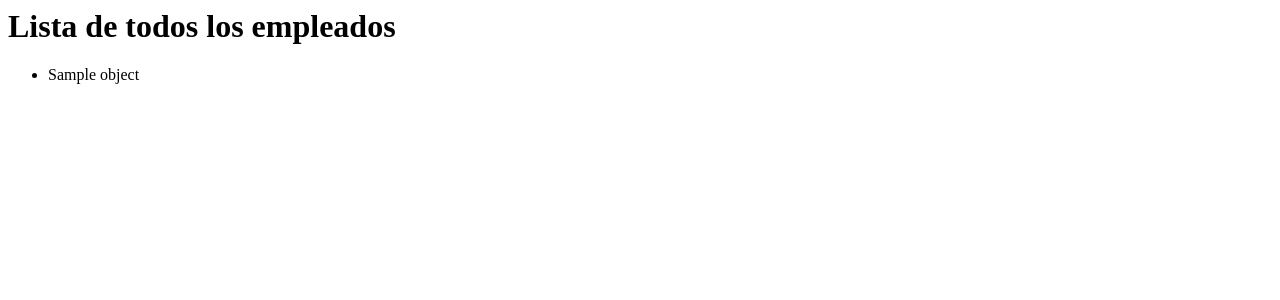
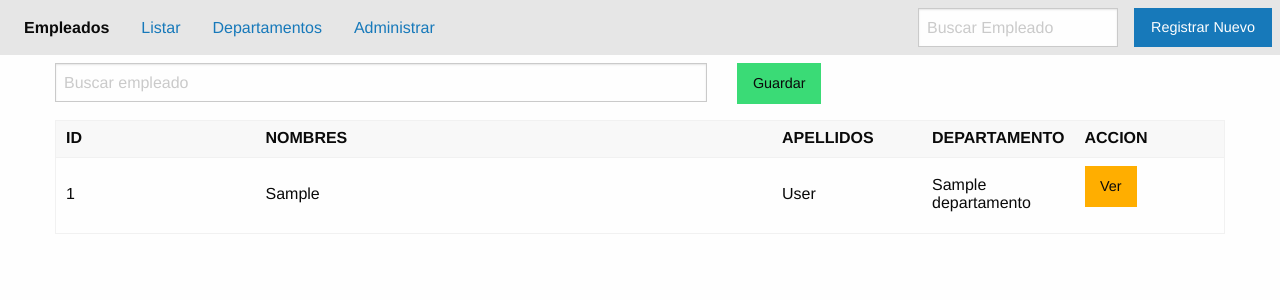
Before and after one commit to supereze/empleado, a Django app: template templates/persona/list_all.html in a window 1280 px wide. Shown: the top 300 px of the page. Run offline with Django 3.2, Linux system fonts and the light colour scheme; the template is opened without the code that fills it: most values are stand-ins (such as "Sample title", 1, 10 or a date in 2020); some libraries are stand-ins or nearby versions.

Commit message:
[feat] new elements inicio

```diff
--- a/applications/persona/urls.py
+++ b/applications/persona/urls.py
@@ -12,7 +12,7 @@ urlpatterns = [
     path('lista-by-job/<job>/', views.ListByJob.as_view()),
     path('buscar-empleado/', views.ListByKword.as_view()),
     path('lista-by-habilidades/<empleadoId>/', views.ListByHabilidades.as_view()),
-    path('ver-empleado/<pk>/', views.EmpleadoDetailView.as_view()),
+    path('ver-empleado/<pk>/', views.EmpleadoDetailView.as_view(), name='empleado_detail'),
     path('add-empleado/', views.EmpleadoCreateView.as_view()),
     path('success/', views.SuccessView.as_view(), name='correcto'),
     path('update-empleado/<pk>/', views.EmpleadoUpdateView.as_view(), name='modificar_empleado'),
--- a/templates/persona/list_all.html
+++ b/templates/persona/list_all.html
@@ -1,7 +1,45 @@
-<h1>Lista de todos los empleados</h1>
+{% extends 'base.html' %}
 
-<ul>
-    {% for e in object_list %}
-        <li>{{e}}</li>
-    {% endfor %}
-</ul>
+
+{% block content %}
+    {% include 'includes/header.html' %}
+    <div class="grid-container">
+        <div class="grid-x">
+            <h1 class="cell"></h1>
+            <form class="cell grid-x grid-margin-x" method="GET">
+                {% csrf_token %}
+                <div class="cell large-7">
+                    <input type="text" id="kword" name="kword" placeholder="Buscar empleado">
+                </div>
+                <div class="cell large-2">
+                    <button type="submit" class="success button">Guardar</button>
+                </div>
+            </form>
+            <div class="cell">
+                <table>
+                    <thead>
+                      <tr>
+                        <th width="200">ID</th>
+                        <th>NOMBRES</th>
+                        <th width="150">APELLIDOS</th>
+                        <th width="150">DEPARTAMENTO</th>
+                        <th width="150">ACCION</th>
+                      </tr>
+                    </thead>
+                    <tbody>
+                        {% for e in object_list %}
+                            <tr>
+                                <td>{{e.id}}</td>
+                                <td>{{e.first_name}}</td>
+                                <td>{{e.last_name}}</td>
+                                <td>{{e.departamento}}</td>
+                                <td><a class="button warning" href="{% url 'persona_app:empleado_detail' e.id %}">Ver</a></td>
+                            </tr>
+                        {% endfor %}
+
+                    </tbody>
+                  </table>
+            </div>
+        </div>
+    </div>
+{% endblock content %}
```
Also changed, not shown: applications/persona/views.py (+8 -1 lines).
